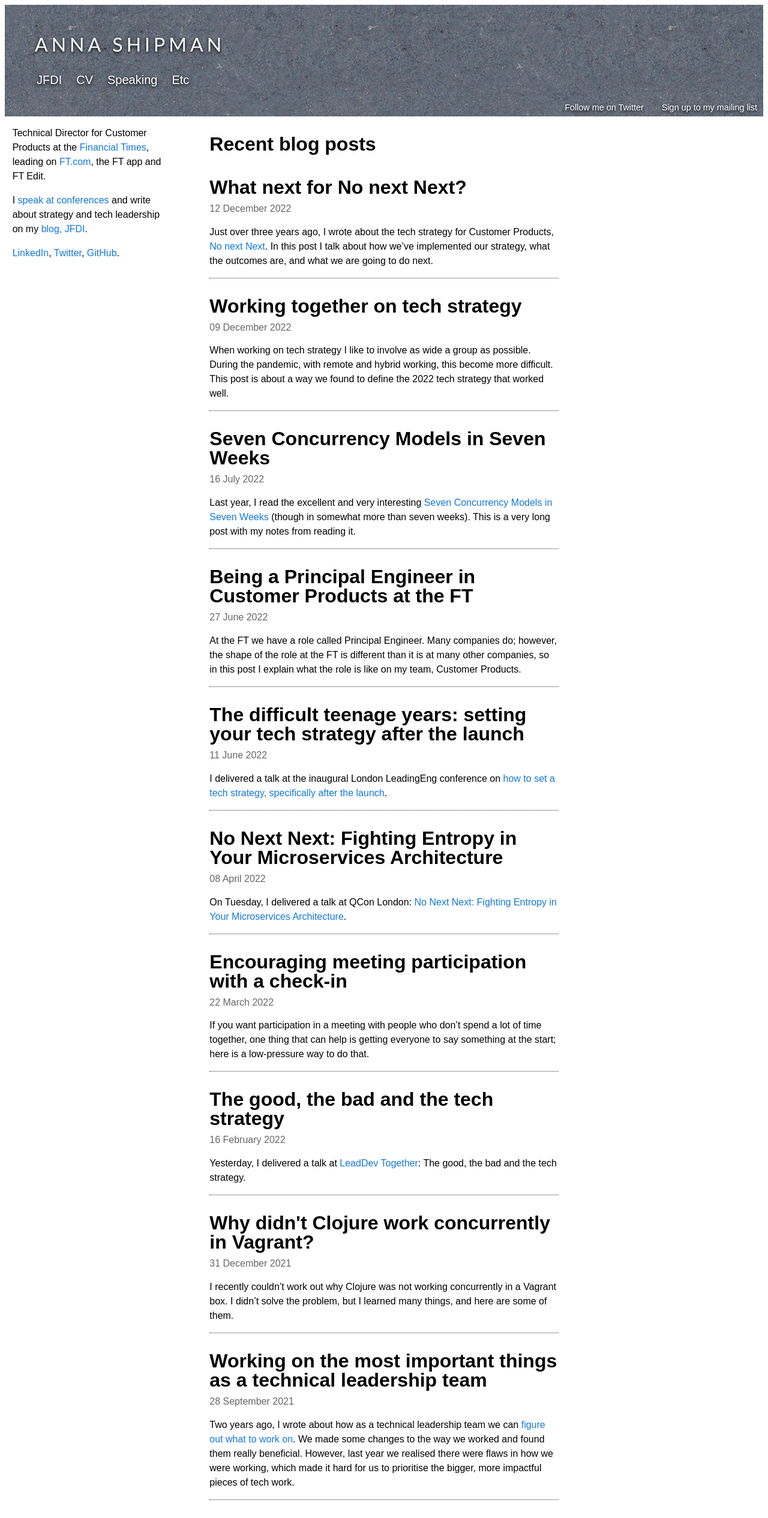
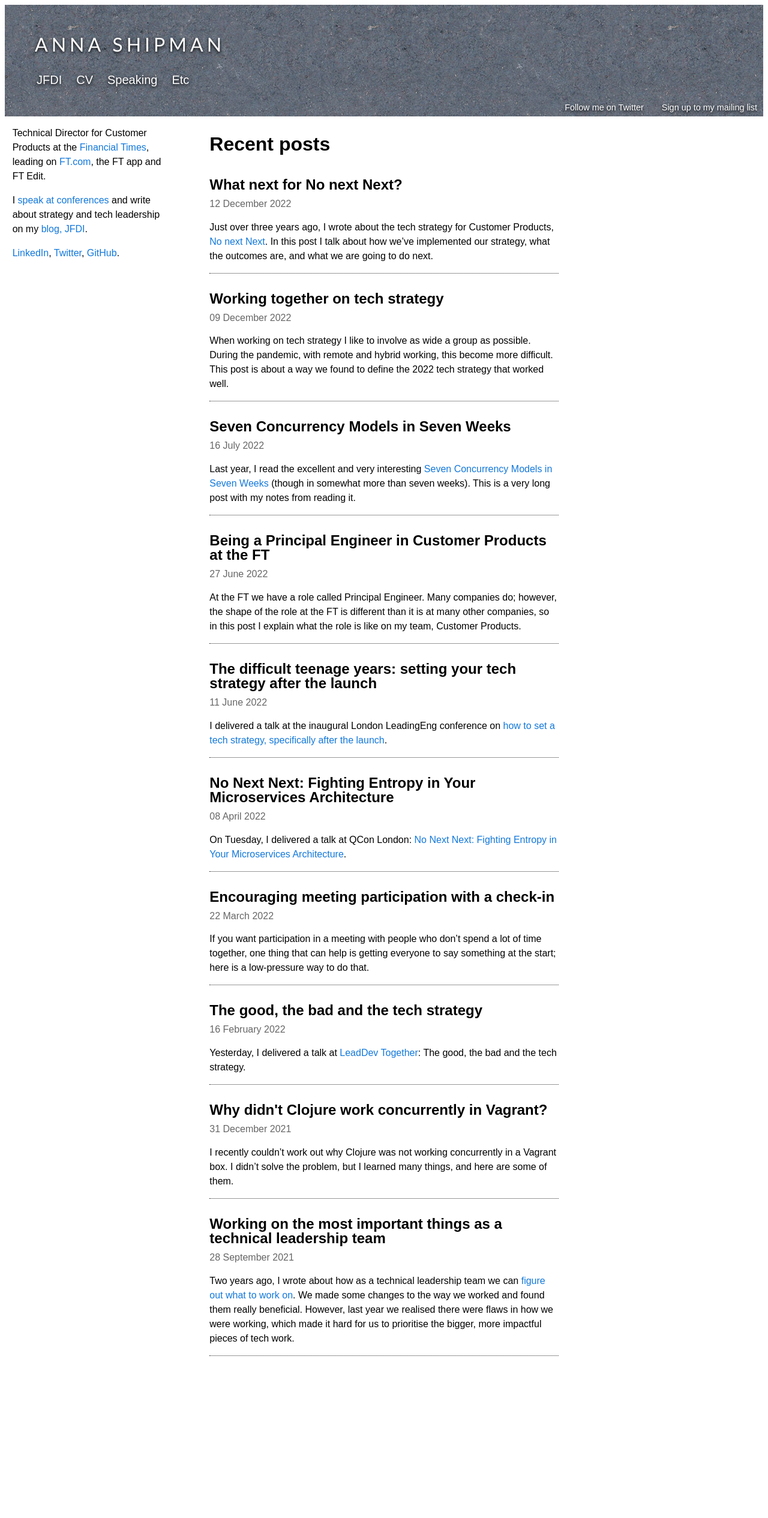
Before and after one commit to annashipman/annashipman.github.io, a Jekyll site: the page built from index.html, in a window 1280 px wide. Shown: the whole page at 60% size. Built offline with Jekyll 4.4.1, drawn with Linux system fonts in a browser that asks for light colours; after the commit the page ends 2290 px from its top, so only the background shows below that.

```diff
--- a/index.html
+++ b/index.html
@@ -12,10 +12,10 @@
 </div>
 
 <div class="right-column">
-  <div><h1><a href="jfdi.html">Recent blog posts</a></h1></div>
+  <div><h1><a href="jfdi.html">Recent posts</a></h1></div>
   {% for post in site.posts limit:10 %}
     <div id="{{ post.anchor_id }}" class="blog-post">
-      <h1><a href="{{post.url}}">{{ post.title}}</a></h1>
+      <h2><a href="{{post.url}}">{{ post.title}}</a></h2>
       <date>{{ post.date | date_to_long_string }}</date>
         {{ post.excerpt }}
     </div>
--- a/style.css
+++ b/style.css
@@ -39,7 +39,7 @@ a {
     color: white;
 }
 
-h1 a {
+h1 a, h2 a {
     color: black;
 }
 a:hover, a:focus{
```
